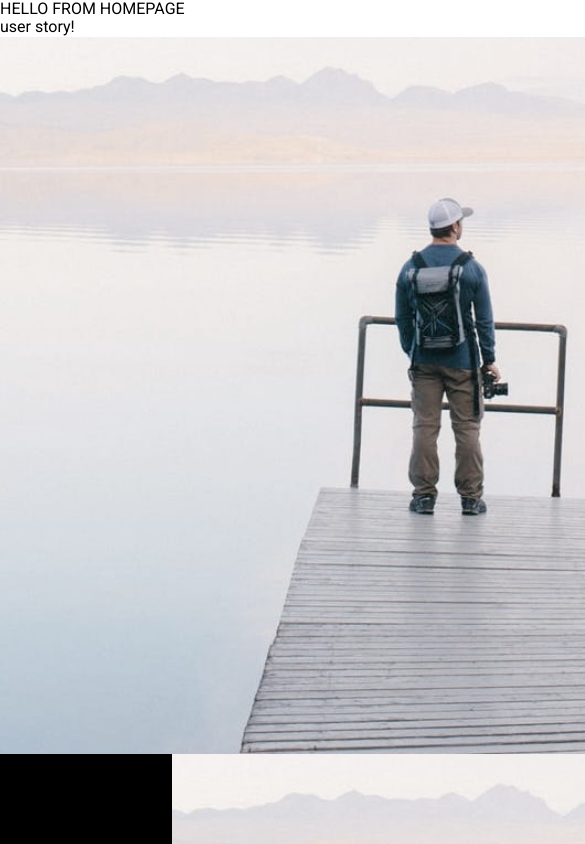
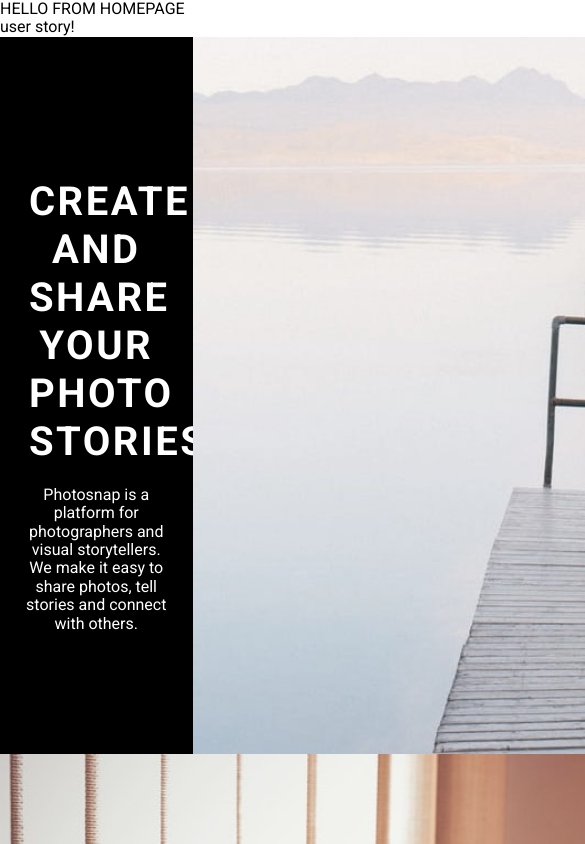
Before and after one commit to ai-is-awesome/photosnap_storyteller, a React (Create React App) app: page / in a window 390 px wide. Shown: the top 844 px of the page, 585 px wide, since content can reach past the window. Built offline with nearby package versions, Linux system fonts and the light colour scheme.

Commit message:
comleted photocard component, without responsiveness

```diff
--- /dev/null
+++ b/src/data.js
@@ -0,0 +1,35 @@
+import img from "./assets/Home/desktop/create-and-share.jpg";
+import img2 from "./assets/Home/desktop/beautiful-stories.jpg";
+import img3 from "./assets/Home/desktop/designed-for-everyone.jpg";
+
+const data = {
+  storyData: [],
+  photoCardData: [
+    {
+      textSide: "left",
+      textTheme: "dark",
+      description:
+        "Photosnap is a platform for photographers and visual storytellers. We make it easy to share photos, tell stories and connect with others.",
+      title: "CREATE AND SHARE YOUR PHOTO STORIES.",
+      img: img,
+    },
+    {
+      textSide: "right",
+      textTheme: "light",
+      description:
+        "Photosnap is a platform for photographers and visual storytellers. We make it easy to share photos, tell stories and connect with others.",
+      title: "CREATE AND SHARE YOUR PHOTO STORIES.",
+      img: img2,
+    },
+    {
+      textSide: "left",
+      textTheme: "dark",
+      description:
+        "Photosnap is a platform for photographers and visual storytellers. We make it easy to share photos, tell stories and connect with others.",
+      title: "CREATE AND SHARE YOUR PHOTO STORIES.",
+      img: img3,
+    },
+  ],
+};
+
+export default data;
--- a/src/features/Home/HomePage.js
+++ b/src/features/Home/HomePage.js
@@ -1,14 +1,19 @@
 import React from "react";
 import PhotoCard from "../PhotoCard/PhotoCard";
 import UserStory from "../UserStory/UserStory";
+import data from "../../data";
 
 export default function HomePage() {
+  const photoCardData = data.photoCardData;
   return (
     <>
       HELLO FROM HOMEPAGE
       <UserStory />
-      <PhotoCard textTheme={"light"} textSide={"right"} />
-      <PhotoCard textTheme={"dark"} textSide={"left"} />
+      {/* <PhotoCard textTheme={"light"} textSide={"right"} />
+      <PhotoCard textTheme={"dark"} textSide={"left"} /> */}
+      {photoCardData.map((photoCard) => {
+        return <PhotoCard {...photoCard} />;
+      })}
     </>
   );
 }
--- a/src/features/PhotoCard/PhotoCard.js
+++ b/src/features/PhotoCard/PhotoCard.js
@@ -1,9 +1,14 @@
 import React from "react";
 import "./photocard.scss";
-import testImage from "./create-and-share.jpg";
 import classNames from "classnames";
 
-export default function PhotoCard({ textSide, textTheme }) {
+export default function PhotoCard({
+  textSide,
+  textTheme,
+  description,
+  title,
+  img,
+}) {
   const textContainerClasses = classNames(
     "pc__text_container",
     textTheme === "dark" ? ".pc__dark_theme" : "pc__light_theme"
@@ -11,16 +16,13 @@ export default function PhotoCard({ textSide, textTheme }) {
 
   const textContainer = (
     <div className={textContainerClasses}>
-      <h1>Create and share you photos</h1>
-      <p>
-        Photosnap is a platform for photographers and visual storytellers. We
-        make it easy to share photos, tell stories and connect with others.
-      </p>
+      <h1>{title}</h1>
+      <p>{description}</p>
     </div>
   );
 
   const imgContainer = (
-    <img className={"pc__img_container"} src={testImage} alt="hero_img" />
+    <img className={"pc__img_container"} src={img} alt="hero_img" />
   );
 
   if (textSide === "left") {
--- a/src/features/PhotoCard/photocard.scss
+++ b/src/features/PhotoCard/photocard.scss
@@ -20,7 +20,7 @@
   }
 
   h1 {
-    width: 60%;
+    width: 70%;
     margin: 20px auto;
     font-size: 40px;
     line-height: 1.2;
```
Also changed, not shown: src/reportWebVitals.js (deleted, +0 -13 lines), src/setupTests.js (deleted, +0 -5 lines), src/logo.svg (deleted), 1 other file (tests, documents, lock files or other folders).
